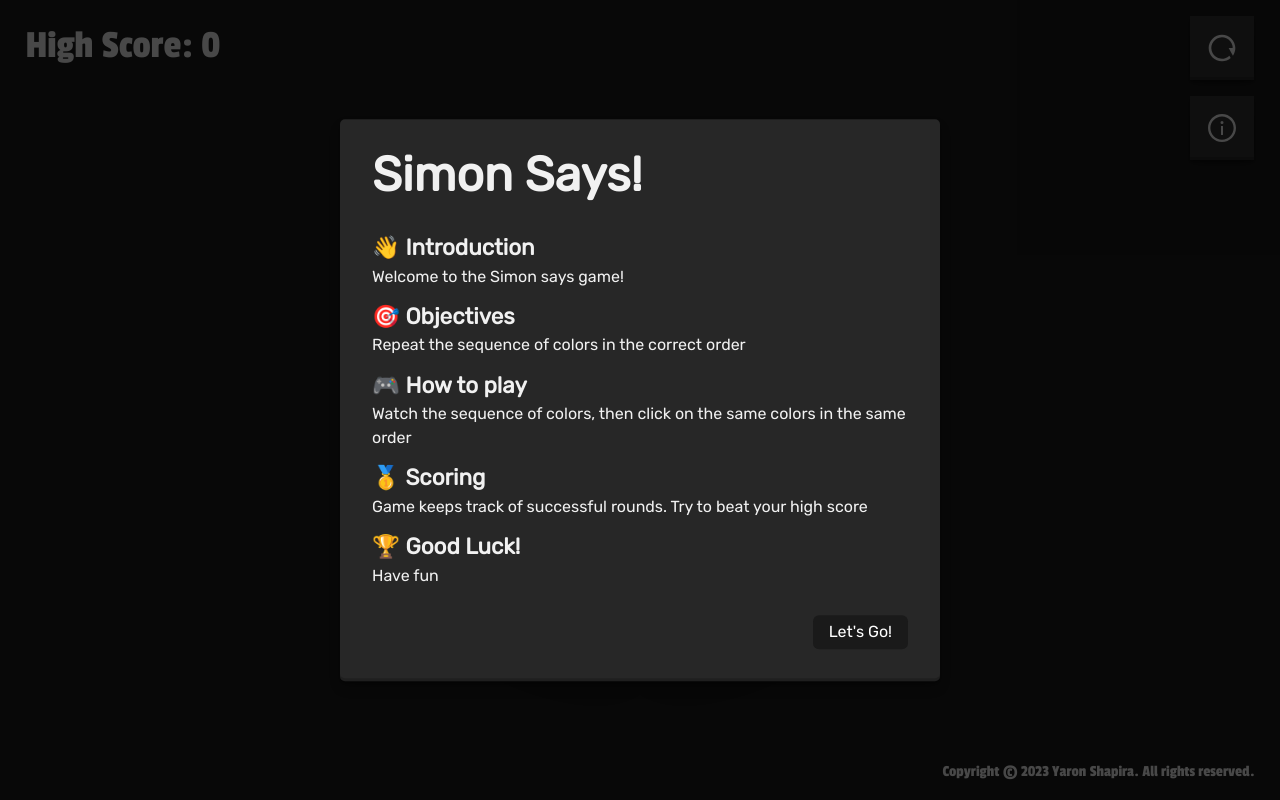
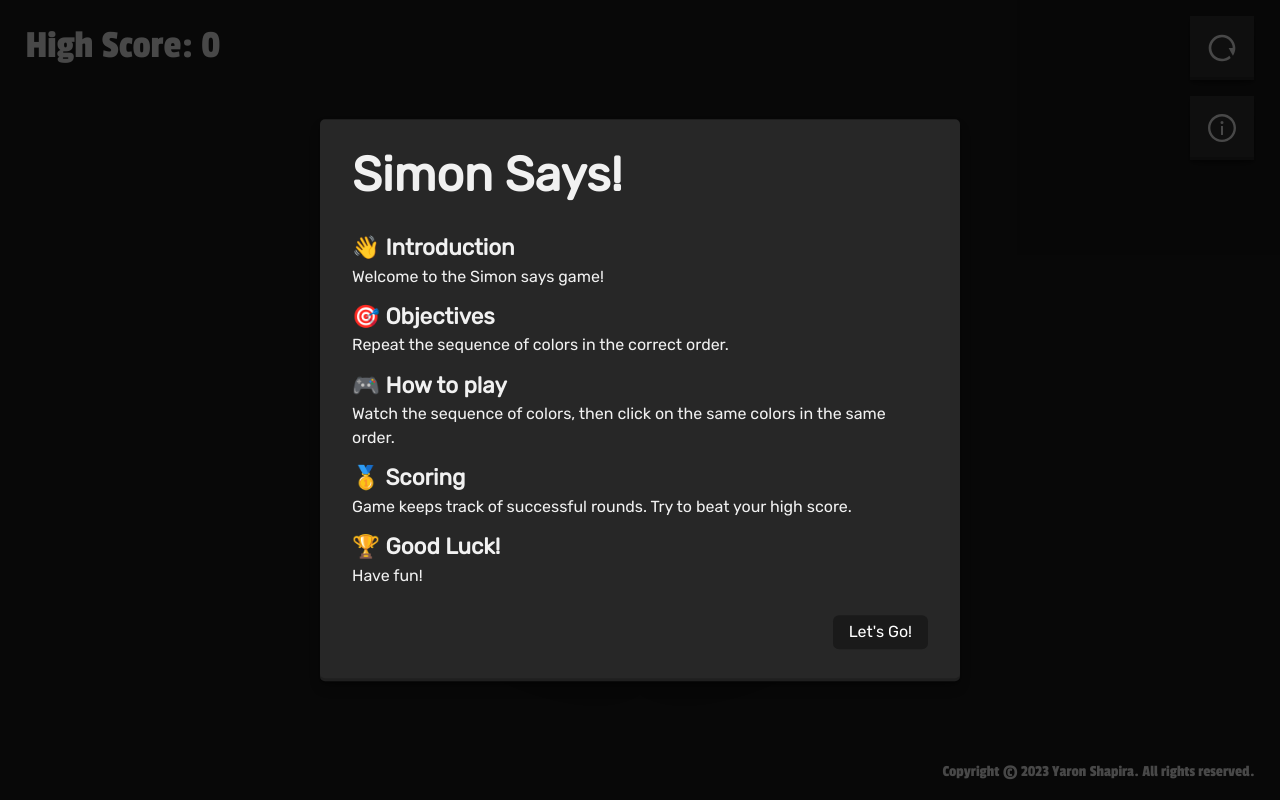
Before and after one commit to YaronShapira/simon-says, a React (Create React App) app: page / in a window 1280 px wide. Built offline with nearby package versions, Linux system fonts and the light colour scheme; no server answers.

Commit message:
fixed bug with onRestart() not actually restarting

```diff
--- a/src/assets/style/cmps/modal.scss
+++ b/src/assets/style/cmps/modal.scss
@@ -9,7 +9,6 @@
     background: lighten($bg-color, 5);
     border-radius: 5px;
     display: flex;
-    max-width: 600px;
     flex-direction: column;
     box-shadow: rgba(0, 0, 0, 0.4) 0px 2px 4px, rgba(0, 0, 0, 0.3) 0px 7px 13px -3px,
         rgba(0, 0, 0, 0.2) 0px -3px 0px inset;
--- a/src/ts/cmps/GameBoard.tsx
+++ b/src/ts/cmps/GameBoard.tsx
@@ -31,11 +31,11 @@ export default function GameBoard({ gameState, setGameState, onLose }: IProps) {
     const colorTimeoutId = useRef<any>(null)
 
     useEffect(() => {
-        if (gameState.isPlaying) {
+        if (gameState.isPlaying && gameState.score === 0) {
             newGame()
         }
         // eslint-disable-next-line react-hooks/exhaustive-deps
-    }, [gameState.isPlaying])
+    }, [gameState])
 
     useEffect(() => {
         playSimonOrder()
--- a/src/ts/cmps/InstructionsModal.tsx
+++ b/src/ts/cmps/InstructionsModal.tsx
@@ -1,24 +1,24 @@
 import Modal from './Modal'
 
 interface IProps {
-    onStart: () => void
+    onExitInstructions: () => void
 }
 
-export default function InstructionsModal({ onStart }: IProps) {
+export default function InstructionsModal({ onExitInstructions }: IProps) {
     return (
         <Modal>
             <h2>Simon Says!</h2>
             <h4>👋 Introduction</h4>
             <p>Welcome to the Simon says game!</p>
             <h4>🎯 Objectives</h4>
-            <p>Repeat the sequence of colors in the correct order</p>
+            <p>Repeat the sequence of colors in the correct order.</p>
             <h4>🎮 How to play</h4>
-            <p>Watch the sequence of colors, then click on the same colors in the same order</p>
+            <p>Watch the sequence of colors, then click on the same colors in the same order.</p>
             <h4>🥇 Scoring</h4>
-            <p>Game keeps track of successful rounds. Try to beat your high score</p>
+            <p>Game keeps track of successful rounds. Try to beat your high score.</p>
             <h4>🏆 Good Luck!</h4>
-            <p>Have fun</p>
-            <button onClick={onStart}>Let's Go!</button>
+            <p>Have fun!</p>
+            <button onClick={onExitInstructions}>Let's Go!</button>
         </Modal>
     )
 }
--- a/src/ts/cmps/UtilityButtons.tsx
+++ b/src/ts/cmps/UtilityButtons.tsx
@@ -3,13 +3,13 @@ import { AiOutlineInfoCircle } from 'react-icons/ai'
 
 interface IProps {
     onInstructions: () => void
-    onStart: () => void
+    onRestart: () => void
 }
 
-export default function UtilityButtons({ onInstructions, onStart }: IProps) {
+export default function UtilityButtons({ onInstructions, onRestart }: IProps) {
     return (
         <div className='utility-buttons'>
-            <button className='restart' onClick={onStart}>
+            <button className='restart' onClick={onRestart}>
                 <RiRestartLine fontSize={'2rem'} />
             </button>
             <button className='instructions' onClick={onInstructions}>
--- a/src/ts/pages/SimonSays.tsx
+++ b/src/ts/pages/SimonSays.tsx
@@ -38,21 +38,31 @@ export default function SimonSays() {
 
     function onStart() {
         setGameState({ score: 0, isLost: false, isPlaying: true })
+    }
+
+    function onExitInstructions() {
         setIsInstructionsOpen(false)
+        if (gameState.isPlaying) return
+
+        onStart()
     }
 
     function onInstructions() {
         setIsInstructionsOpen(true)
     }
 
+    async function onRestart() {
+        setGameState({ score: 0, isLost: false, isPlaying: true })
+    }
+
     return (
         <div className='simon-says'>
             <p className='high-score'>High Score: {highScore}</p>
-            {isInstructionsOpen && <InstructionsModal onStart={onStart} />}
+            {isInstructionsOpen && <InstructionsModal onExitInstructions={onExitInstructions} />}
             <GameBoard gameState={gameState} setGameState={setGameState} onLose={onLose} />
             {gameState.isLost && <LostModal score={gameState.score} onStart={onStart} />}
             <div className='copyright'>Copyright © 2023 Yaron Shapira. All rights reserved.</div>
-            <UtilityButtons onInstructions={onInstructions} onStart={onStart}/>
+            <UtilityButtons onInstructions={onInstructions} onRestart={onRestart} />
         </div>
     )
 }
```
